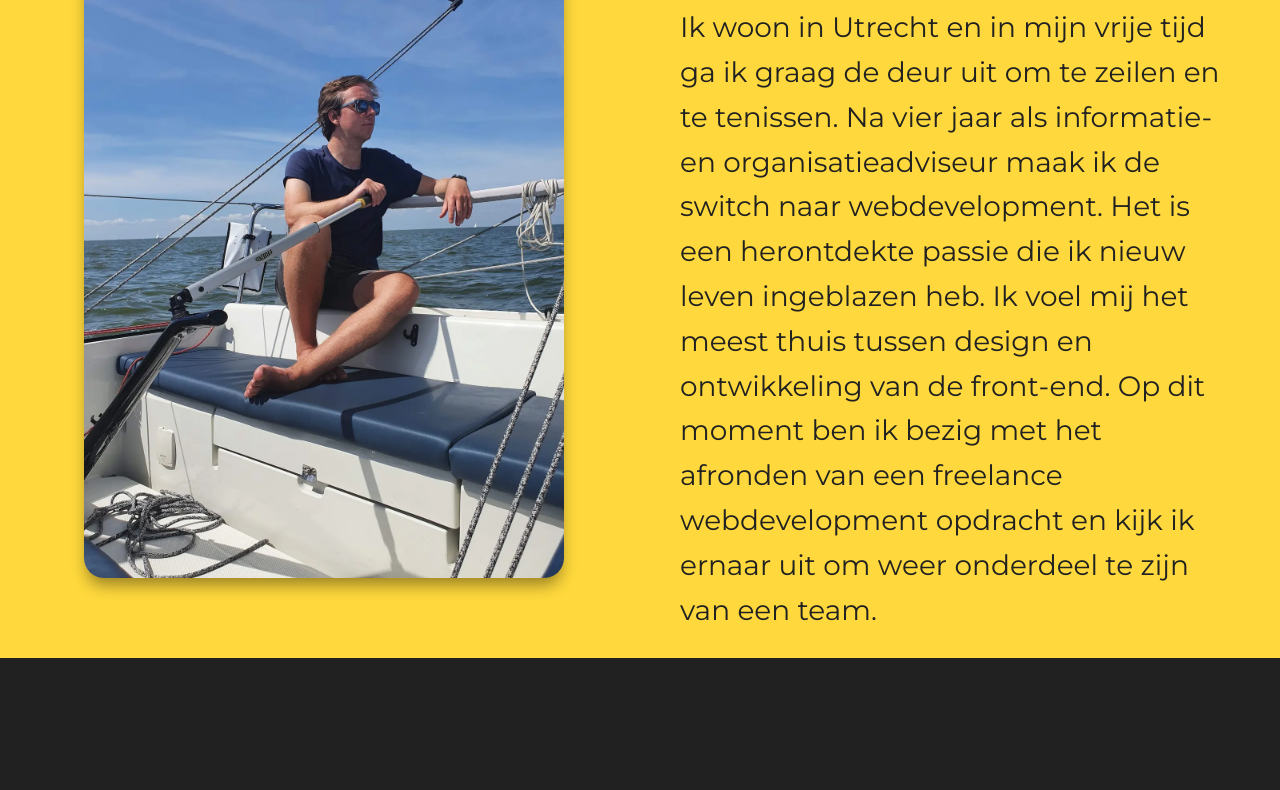
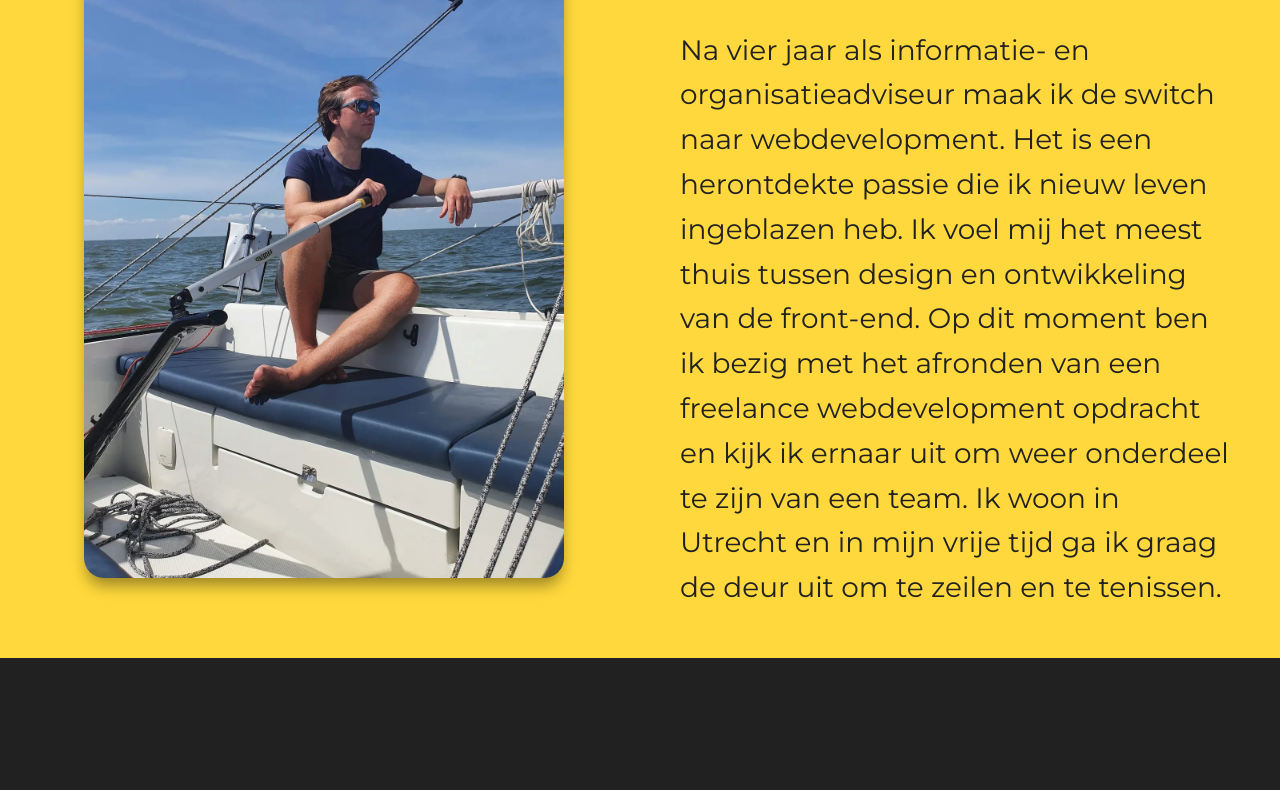
Before and after one commit to Kerraan/DITISDIRK, a website: page src/about.html in a window 1280 px wide. Shown: the part 142-932 px from the top of the page. Drawn offline with nearby package versions, Linux system fonts and the light colour scheme; files that its build step writes are made by us from their sources.

Commit message:
Update about.html

```diff
--- a/src/about.html
+++ b/src/about.html
@@ -76,13 +76,13 @@
       <article class="over-mij flex">
         <h2 class="work-title fs-600 bold">Dirk Burgers</h2>
         <p>
-          Ik woon in Utrecht en in mijn vrije tijd ga ik graag de deur uit om te
-          zeilen en te tenissen. Na vier jaar als informatie- en
-          organisatieadviseur maak ik de switch naar webdevelopment. Het is een
-          herontdekte passie die ik nieuw leven ingeblazen heb. Ik voel mij het
-          meest thuis tussen design en ontwikkeling van de front-end. Op dit
-          moment ben ik bezig met het afronden van een freelance webdevelopment
-          opdracht en kijk ik ernaar uit om weer onderdeel te zijn van een team.
+          Na vier jaar als informatie- en organisatieadviseur maak ik de switch
+          naar webdevelopment. Het is een herontdekte passie die ik nieuw leven
+          ingeblazen heb. Ik voel mij het meest thuis tussen design en
+          ontwikkeling van de front-end. Op dit moment ben ik bezig met het
+          afronden van een freelance webdevelopment opdracht en kijk ik ernaar
+          uit om weer onderdeel te zijn van een team. Ik woon in Utrecht en in
+          mijn vrije tijd ga ik graag de deur uit om te zeilen en te tenissen.
         </p>
       </article>
     </main>
```
